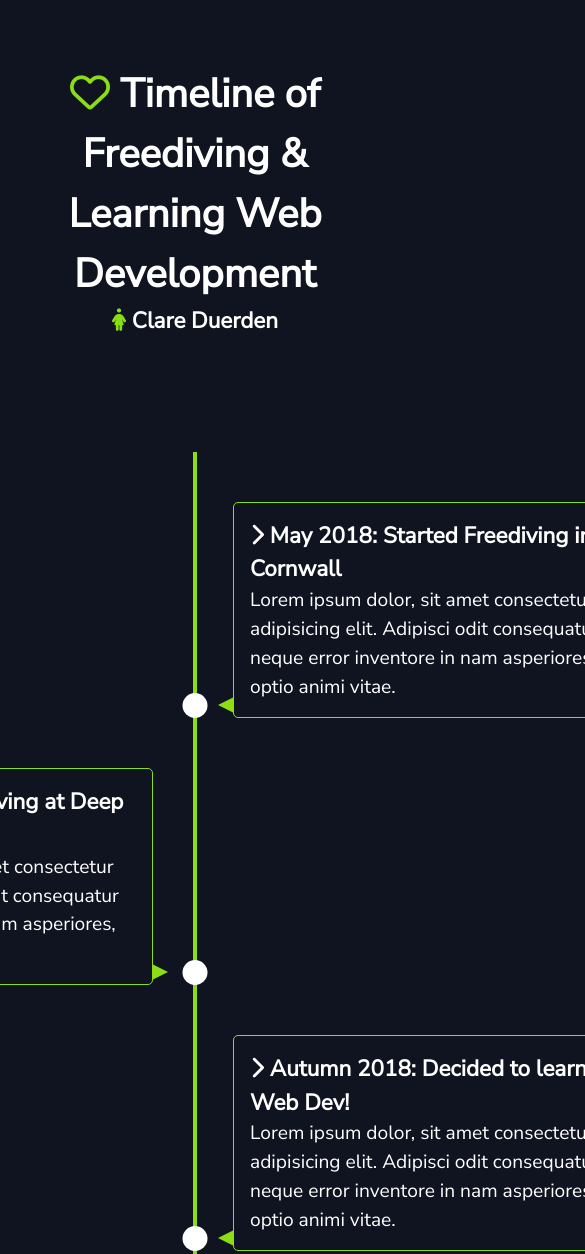
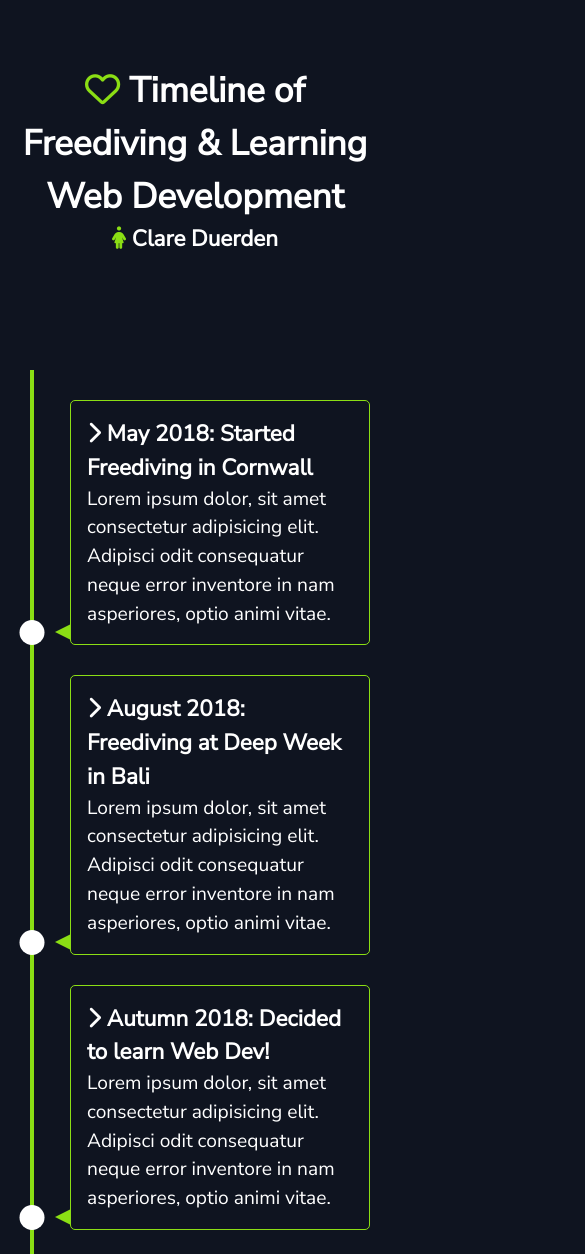
Before and after one commit to clareduerden/website-timeline, a plain HTML site: page index.html in a window 390 px wide. Shown: the top 1254 px of the page, 585 px wide, since content can reach past the window. Drawn offline with Linux system fonts and the light colour scheme.

Commit message:
Make timeline responsive for tablet & smartphone screens

```diff
--- a/style.css
+++ b/style.css
@@ -44,7 +44,7 @@
 
  #main-header .container {
    /* border-bottom: 1px var(--sec-color) solid; */
-   padding: 4rem 0;
+   padding: 4rem 1rem;
    text-align: center;
  }
 
@@ -66,11 +66,11 @@
 /* Create the central vertical line for the 'timeline' */
 #timeline ul li {
   list-style: none;
+  padding-top: 30px;
   position: relative;
   width: 4px;
   margin: 0 auto;
   background: var(--sec-color);
-  padding-top: 50px;
 }
 
 /* Create the timeline boxes */
@@ -140,3 +140,47 @@
    border-width: 8px 0 8px 16px;
    border-color: transparent transparent transparent var(--sec-color);
  }
+
+
+/*  Media Queries --------- */
+
+@media (max-width:900px) {
+  #timeline ul li div {
+    width: 250px;
+  }
+
+  /* Bring the div -284px left from the li parent */
+  #timeline ul li:nth-child(even) div {
+    left: -284px;
+  }
+}
+
+/* Smartphones */
+@media (max-width: 600px) {
+
+
+  h1 {
+   font-size: 2.2rem;
+  }
+
+  #timeline ul li {
+    margin-left: 30px;
+  }
+
+  /* width of Box should be 90px less than the whole width of viewport */
+  #timeline ul li div {
+    width: calc(100vw - 90px);
+  }
+
+  /* Move the left side boxes to the right */
+  #timeline ul li:nth-child(even) div {
+   left: 40px;
+  }
+
+  /* Left Side Arrows - change to mirror the Right ones on Smartphone */
+  #timeline ul li:nth-child(even) div:before {
+   left: -16px;
+   border-width: 8px 16px 8px 0;
+   border-color: transparent var(--sec-color) transparent transparent;
+  }
+}
```
